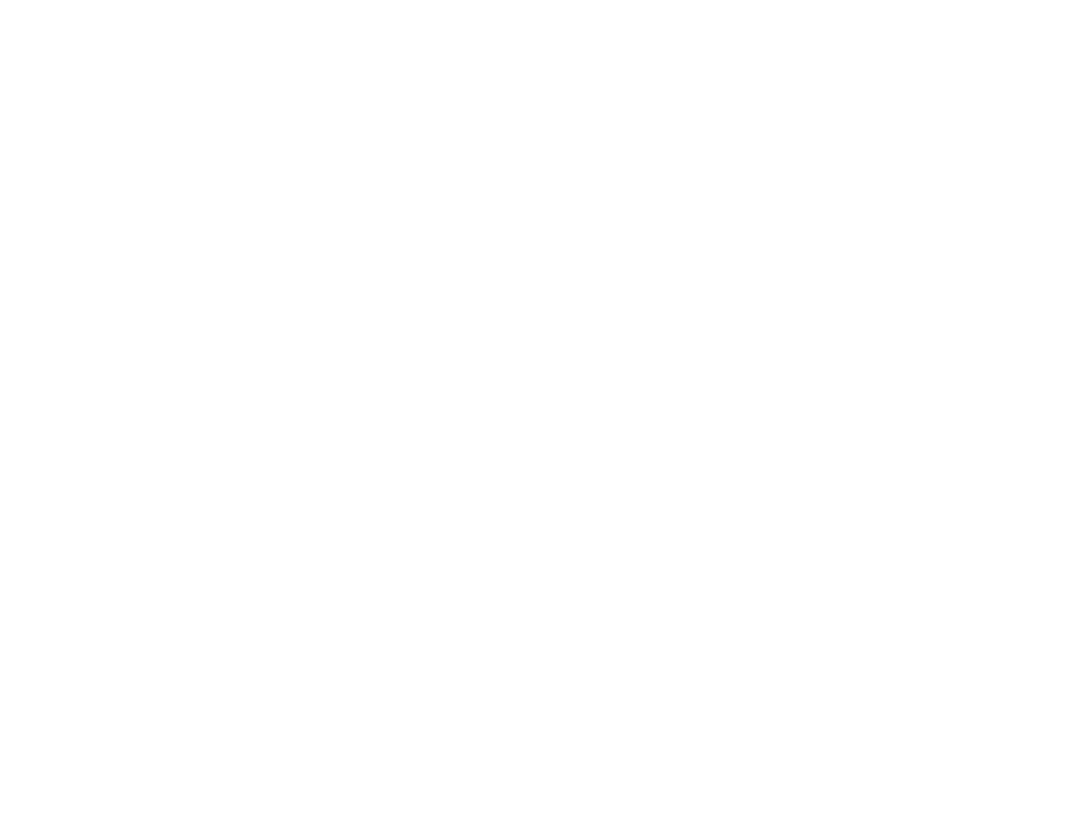
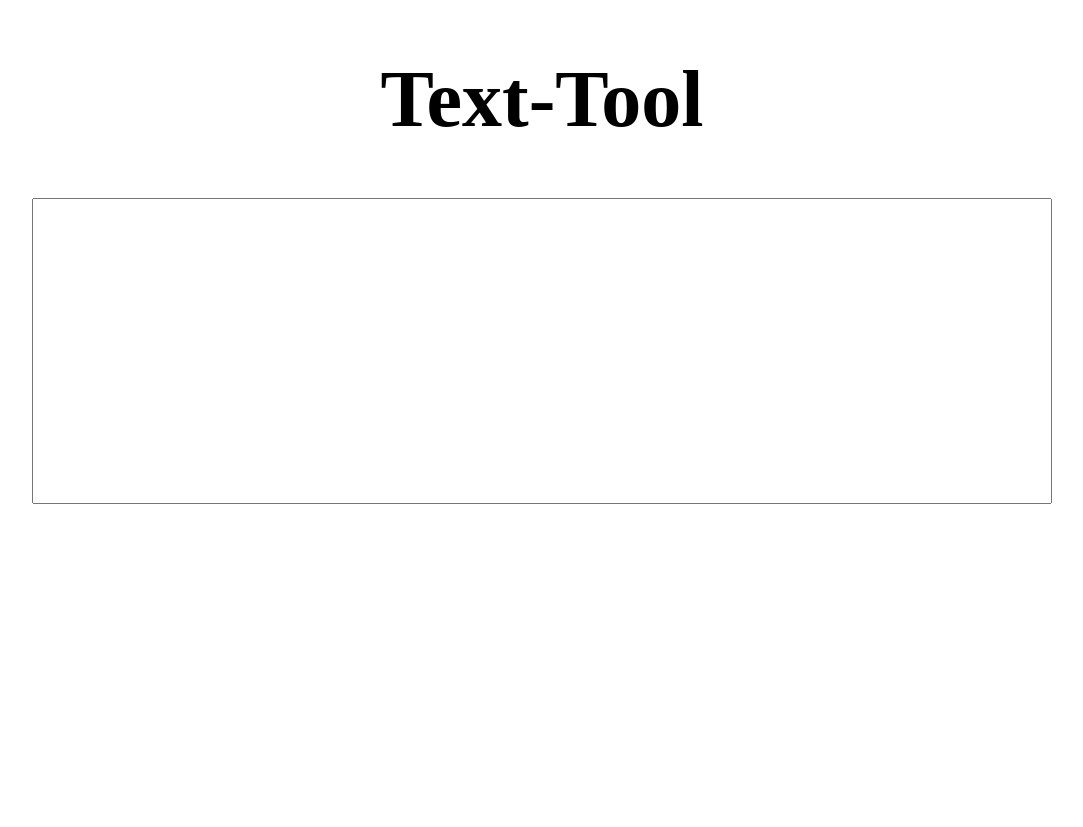
Before and after one commit to Samikshanikhare/Texttool, a plain HTML site: page index.html in a window 1280 px wide. Shown: the whole page, without its empty margins (98-1181 px from the left). Before the commit the page ends 800 px from the top, so only its background shows below. Drawn offline with Linux system fonts and the light colour scheme.

Commit message:
input box added

```diff
--- a/index.html
+++ b/index.html
@@ -5,7 +5,30 @@
     <meta name="viewport" content="width=device-width, initial-scale=1.0">
     <title>Document</title>
 </head>
+<style>
+    .heading{
+        text-align: center;
+        font-size: 80px;
+    }
+    .bodytext{
+        width: 80%;
+        margin: 20px auto;
+        display: block;
+        height: 300px;
+    }
+    .resultext{
+        width: 80%;
+        margin: 20px auto;
+        display: block;
+        height: 300px;
+    }
+</style>
 <body>
+    <h1 class="heading">Text-Tool</h1>
+    <div class="appcontainer">
+        <input type="text" class="bodytext" id="input">
+        <p class="resultext" id="resultext"></p>
 
+    </div>
 </body>
 </html>
```
